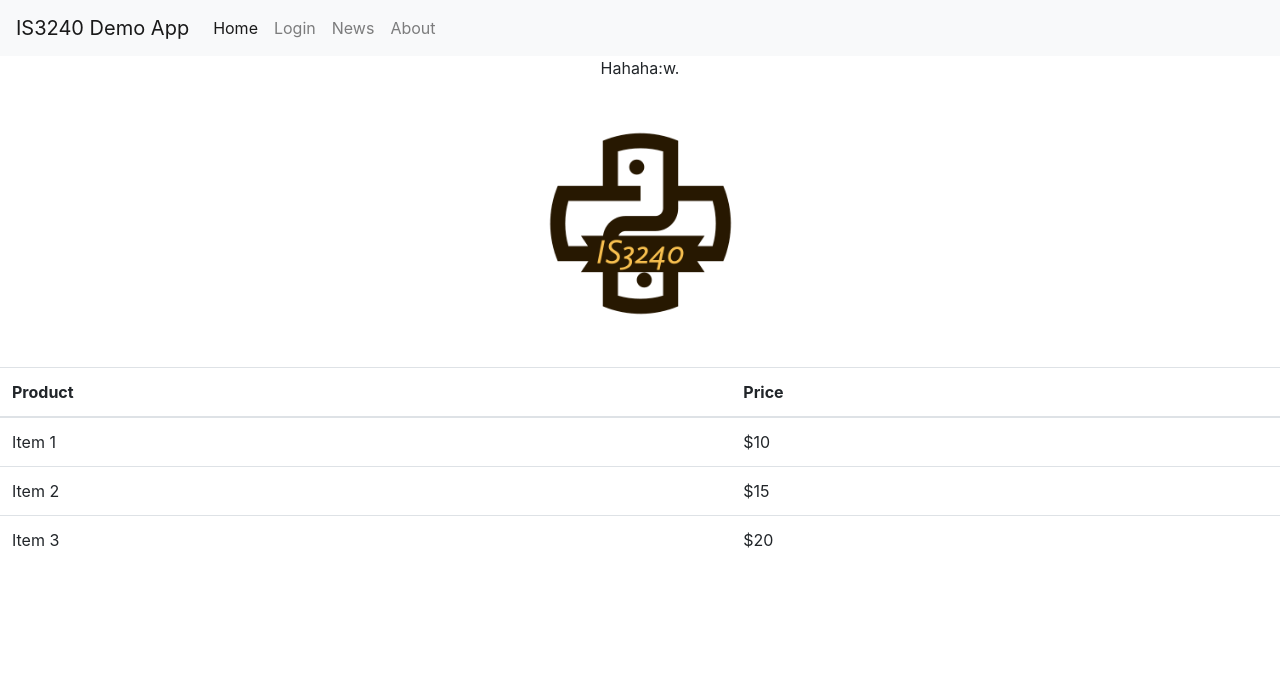
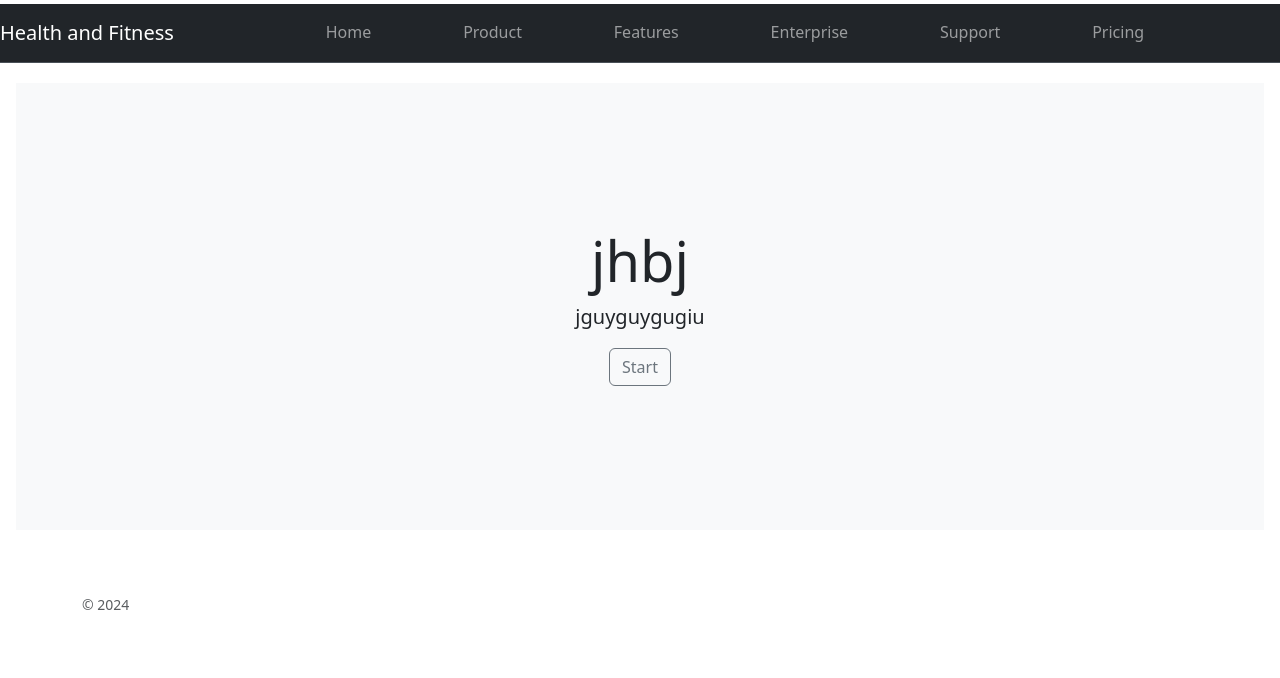
Before and after one commit to ishfaqmalik441/HealthHub, a Flask app: page / in a window 1280 px wide. Shown: the top 678 px of the page. Run offline with Flask 3, Linux system fonts and the light colour scheme; some libraries are stand-ins or nearby versions.

Commit message:
Update base.html

```diff
--- a/templates/base.html
+++ b/templates/base.html
@@ -1,56 +1,71 @@
-<!DOCTYPE html>
+<!doctype html>
 <html lang="en">
   <head>
+    <meta charset="utf-8">
+    <meta name="viewport" content="width=device-width, initial-scale=1">
+    <title>Health Fitness</title>
 
-    <!-- Required meta tags -->
-    <meta charset="utf-8">
-    <meta name="viewport" content="width=device-width, initial-scale=1, shrink-to-fit=no">
+    <link href="https://cdn.jsdelivr.net/npm/bootstrap@5.3.1/dist/css/bootstrap.min.css" rel="stylesheet">
 
-    <!-- Bootstrap CSS -->
-    <link rel="stylesheet" crossorigin="anonymous"
-          integrity="sha384-Gn5384xqQ1aoWXA+058RXPxPg6fy4IWvTNh0E263XmFcJlSAwiGgFAW/dAiS6JXm"
-          href="https://cdn.jsdelivr.net/npm/bootstrap@4.0.0/dist/css/bootstrap.min.css" >
+    <link href="css/custom-styles.css" rel="stylesheet">
+  </head>
 
-    <title> Demo App for IS3240</title>
-
-</head>
   <body>
-
-    <nav class="navbar navbar-expand-lg navbar-light bg-light">
-        <a class="navbar-brand" href="/">IS3240 Demo App</a>
-        <button class="navbar-toggler" type="button" data-toggle="collapse" data-target="#navbarSupportedContent" aria-controls="navbarSupportedContent" aria-expanded="false" aria-label="Toggle navigation">
+    <header class="site-header sticky-top py-1">
+      <nav class="navbar navbar-expand-md bg-dark sticky-top border-bottom" data-bs-theme="dark">
+        <a class="navbar-brand" href="/">Health and Fitness</a>
+        <div class="container">
+          <a class="navbar-brand d-md-none" href="#">
+            <svg class="bi" width="24" height="24"><use xlink:href="#aperture"></use></svg>
+            Aperture
+          </a>
+          <button class="navbar-toggler" type="button" data-bs-toggle="offcanvas" data-bs-target="#offcanvas" aria-controls="offcanvas" aria-label="Toggle navigation">
             <span class="navbar-toggler-icon"></span>
           </button>
-
-  <div class="collapse navbar-collapse" id="navbarSupportedContent">
-    <ul class="navbar-nav mr-auto">
-      <li class="nav-item active">
-        <a class="nav-link" href="/">Home</a>
-      </li>
-      <li class="nav-item">
-        <a class="nav-link" href="/login">Login</a>
-      </li>
-      <li class="nav-item">
-        <a class="nav-link" href="/list">News</a>
-      </li>
-      <li class="nav-item">
-        <a class="nav-link" href="/about">About</a>
-      </li>
+          <div class="offcanvas offcanvas-end" tabindex="-1" id="offcanvas" aria-labelledby="offcanvasLabel">
+            <div class="offcanvas-header">
+              <h5 class="offcanvas-title" id="offcanvasLabel">Aperture</h5>
+              <button type="button" class="btn-close" data-bs-dismiss="offcanvas" aria-label="Close"></button>
+            </div>
+            <div class="offcanvas-body">
+              <ul class="navbar-nav flex-grow-1 justify-content-between">
+                <li class="nav-item"><a class="nav-link" href="#">
+                  <svg class="bi" width="24" height="24"><use xlink:href="#aperture"></use></svg>
+                </a></li>
+                <li class="nav-item"><a class="nav-link" href="#">Home</a></li>
+                <li class="nav-item"><a class="nav-link" href="#">Product</a></li>
+                <li class="nav-item"><a class="nav-link" href="#">Features</a></li>
+                <li class="nav-item"><a class="nav-link" href="#">Enterprise</a></li>
+                <li class="nav-item"><a class="nav-link" href="#">Support</a></li>
+                <li class="nav-item"><a class="nav-link" href="#">Pricing</a></li>
+                <li class="nav-item"><a class="nav-link" href="#">
+                  <svg class="bi" width="24" height="24"><use xlink:href="#cart"></use></svg>
+                </a></li>
               </ul>
             </div>
+          </div>
+        </div>
       </nav>
-
-
-    <div class="content">
-        {% block content %} {% endblock %}
+    </header>
+    <main>
+      <div class="position-relative overflow-hidden p-3 p-md-5 m-md-3 text-center bg-light">
+        <div class="col-md-5 p-lg-5 mx-auto my-5">
+          <h1 class="display-4 fw-normal">jhbj</h1>
+          <p class="lead fw-normal">jguyguygugiu</p>
+          <a class="btn btn-outline-secondary" href="#">Start</a>
         </div>
-
-
-    <!-- Optional JavaScript -->
-    <!-- jQuery first, then Popper.js, then Bootstrap JS -->
-    <script src="https://code.jquery.com/jquery-3.2.1.slim.min.js" integrity="sha384-KJ3o2DKtIkvYIK3UENzmM7KCkRr/rE9/Qpg6aAZGJwFDMVNA/GpGFF93hXpG5KkN" crossorigin="anonymous"></script>
-    <script src="https://cdn.jsdelivr.net/npm/popper.js@1.12.9/dist/umd/popper.min.js" integrity="sha384-ApNbgh9B+Y1QKtv3Rn7W3mgPxhU9K/ScQsAP7hUibX39j7fakFPskvXusvfa0b4Q" crossorigin="anonymous"></script>
-    <script src="https://cdn.jsdelivr.net/npm/bootstrap@4.0.0/dist/js/bootstrap.min.js" integrity="sha384-JZR6Spejh4U02d8jOt6vLEHfe/JQGiRRSQQxSfFWpi1MquVdAyjUar5+76PVCmYl" crossorigin="anonymous"></script>
-
+        <div class="product-device shadow-sm d-none d-md-block"></div>
+        <div class="product-device product-device-2 shadow-sm d-none d-md-block"></div>
+      </div>
+    </main>
+    <footer class="container py-5">
+      <div class="row">
+        <div class="col-12 col-md">
+          <small class="d-block mb-3 text-muted">&copy; 2024</small>
+        </div>
+      </div>
+    </footer>
+    <!-- Bootstrap JS -->
+    <script src="https://cdn.jsdelivr.net/npm/bootstrap@5.3.1/dist/js/bootstrap.bundle.min.js"></script>
   </body>
 </html>
```
Lines whose indentation alone changed are shown as unchanged.
